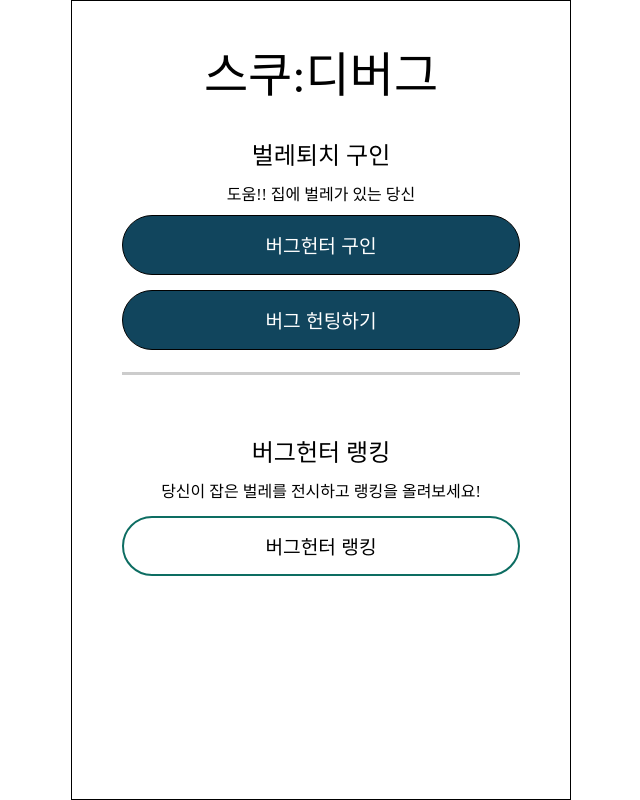
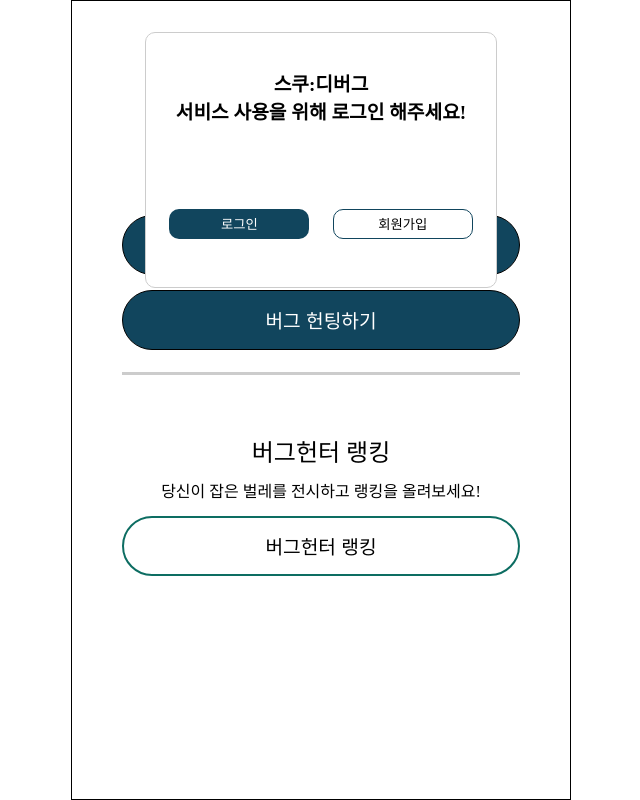
Before and after one commit to Skhuthon/Skhuthon_0th_TEAM05_FE, a React (Vite) app in the folder SKHUDEBUG/: page / in a window 1280 px wide. Shown: the whole page, without its empty margins (319-959 px from the left). Built offline with nearby package versions, Linux system fonts and the light colour scheme; no server answers.

Commit message:
Feat: 로그인 상태에 따른 모달창 기능 구현

```diff
--- /dev/null
+++ b/SKHUDEBUG/src/components/LoginStatusModal.tsx
@@ -0,0 +1,30 @@
+import styles from "../styles/LoginStatusModal.module.less";
+import { useNavigate } from "react-router-dom";
+
+const LoginStatusModal = () => {
+  const navigate = useNavigate();
+  const clickLogin = () => {
+    navigate("/login");
+  };
+  const clickSignup = () => {
+    navigate("/signup");
+  };
+  return (
+    <div className={styles.popup}>
+      <div className={styles.loginInfor}>
+        <p>스쿠:디버그</p>
+        <p>서비스 사용을 위해 로그인 해주세요!</p>
+      </div>
+      <div className={styles.navigateBtn}>
+        <button className={styles.loginBtn} onClick={clickLogin}>
+          로그인
+        </button>
+        <button className={styles.signupBtn} onClick={clickSignup}>
+          회원가입
+        </button>
+      </div>
+    </div>
+  );
+};
+
+export default LoginStatusModal;
--- a/SKHUDEBUG/src/pages/MainPage.tsx
+++ b/SKHUDEBUG/src/pages/MainPage.tsx
@@ -2,35 +2,39 @@ import baseStyles from "../styles/BaseStyles.module.less";
 import styles from "../styles/MainPage.module.less";
 import AuthStore from "../stores/AuthStore";
 import { useNavigate } from "react-router-dom";
-import { observer } from "mobx-react";
-import { useEffect } from "react";
+import { useEffect, useState } from "react";
+import LoginStatusModal from "../components/LoginStatusModal";
 
 const MainPage = () => {
   const navigate = useNavigate();
-  const { isLoggedIn, userName } = AuthStore;
+  const [loginCheck, setLoginCheck] = useState<boolean>(false);
+
   useEffect(() => {
-    const loginCheck = async () => {
+    const checkLogin = async () => {
       try {
         await AuthStore.checkLoginStatus();
-        if (AuthStore.isLoggedIn) {
-        }
+        setLoginCheck(AuthStore.isLoggedIn);
       } catch (error) {
         console.log(error);
       }
     };
 
-    loginCheck();
+    checkLogin();
   }, []);
 
   const clickBugJobOffer = () => {
-    navigate("/joboffer");
+    if (loginCheck) {
+      navigate("/joboffer");
+    }
   };
+
   return (
     <div className={baseStyles.Container}>
       <div className={styles.TopPage}>
         <div className={styles.nameBox}>
           <p>스쿠:디버그</p>
         </div>
+        {!loginCheck && <LoginStatusModal />}
         <div className={styles.inforBox}>
           <p>벌레퇴치 구인</p>
           <p>도움!! 집에 벌레가 있는 당신</p>
--- /dev/null
+++ b/SKHUDEBUG/src/styles/LoginStatusModal.module.less
@@ -0,0 +1,49 @@
+.popup {
+  width: 22em;
+  height: 16em;
+  border: 1px solid #ccc;
+  background-color: #fff;
+  border-radius: 10px;
+  position: fixed;
+  transform: translate(-50%, -50%);
+  top: 20%;
+  left: 50%;
+
+  .loginInfor {
+    width: 100%;
+    height: 50%;
+    display: flex;
+    align-items: center;
+    justify-content: center;
+    flex-direction: column;
+    p {
+      font-size: 1.2rem;
+      font-weight: bold;
+    }
+  }
+  .navigateBtn {
+    width: 100%;
+    height: 50%;
+    display: flex;
+    align-items: center;
+    justify-content: space-evenly;
+    .loginBtn {
+      width: 40%;
+      height: 30px;
+      background-color: #11455d;
+      color: #fff;
+      border-radius: 10px;
+    }
+    .signupBtn {
+      width: 40%;
+      height: 30px;
+      border: 1px solid #11455d;
+      border-radius: 10px;
+    }
+    button {
+      border: none;
+      background: none;
+      outline: none;
+    }
+  }
+}
```
